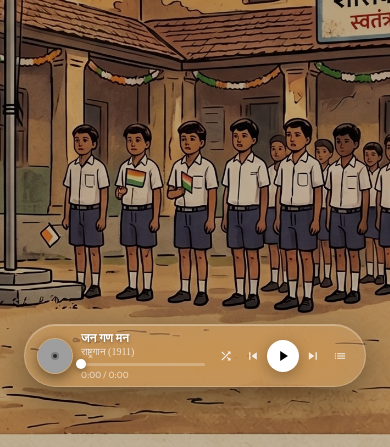
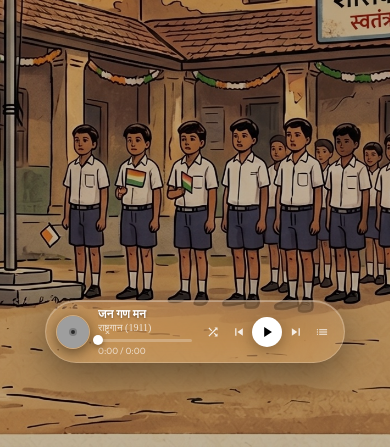
Before and after one commit to Iconic-Aman/swatantrata-diwas, a website built with Vite: page index.html in a window 390 px wide. Shown: the part 397-844 px from the top of the page. Built offline with nearby package versions, Linux system fonts and the light colour scheme; no server answers; grey boxes are pictures that could not be loaded; a web font is replaced by a local one.

Commit message:
fix(player): adjust mobile pill dimensions and positioning
Update the player pill's width, max-width, padding, and bottom offset
for mobile breakpoints to ensure better layout alignment and prevent
overlap with other UI elements on small screens. Also scales down
internal component sizes for a more compact appearance.

```diff
--- a/src/styles/player.css
+++ b/src/styles/player.css
@@ -198,16 +198,16 @@
 
 @media (max-width: 580px) {
   .player-pill {
-    width: calc(100% - 48px);
-    max-width: 360px;
-    padding: 6px 12px;
+    width: calc(100% - 64px);
+    max-width: 300px;
+    padding: 6px 10px;
     gap: 8px;
-    bottom: 60px;
+    bottom: 84px;
     border-radius: 999px;
   }
   .pill-cover {
-    width: 36px;
-    height: 36px;
+    width: 34px;
+    height: 34px;
   }
   .pill-disc-dot {
     width: 8px;
@@ -234,15 +234,15 @@
     gap: 1px;
   }
   .pill-ctrl {
-    width: 26px;
-    height: 26px;
+    width: 25px;
+    height: 25px;
   }
   .pill-ctrl svg {
     transform: scale(0.85);
   }
   .pill-play {
-    width: 32px;
-    height: 32px;
+    width: 30px;
+    height: 30px;
   }
   .pill-play svg {
     transform: scale(0.85);
@@ -251,10 +251,10 @@
 
 @media (max-width: 380px) {
   .player-pill {
-    width: calc(100% - 32px);
+    width: calc(100% - 48px);
     padding: 5px 8px;
     gap: 6px;
-    bottom: 52px;
+    bottom: 76px;
   }
   .pill-cover {
     width: 30px;
```
